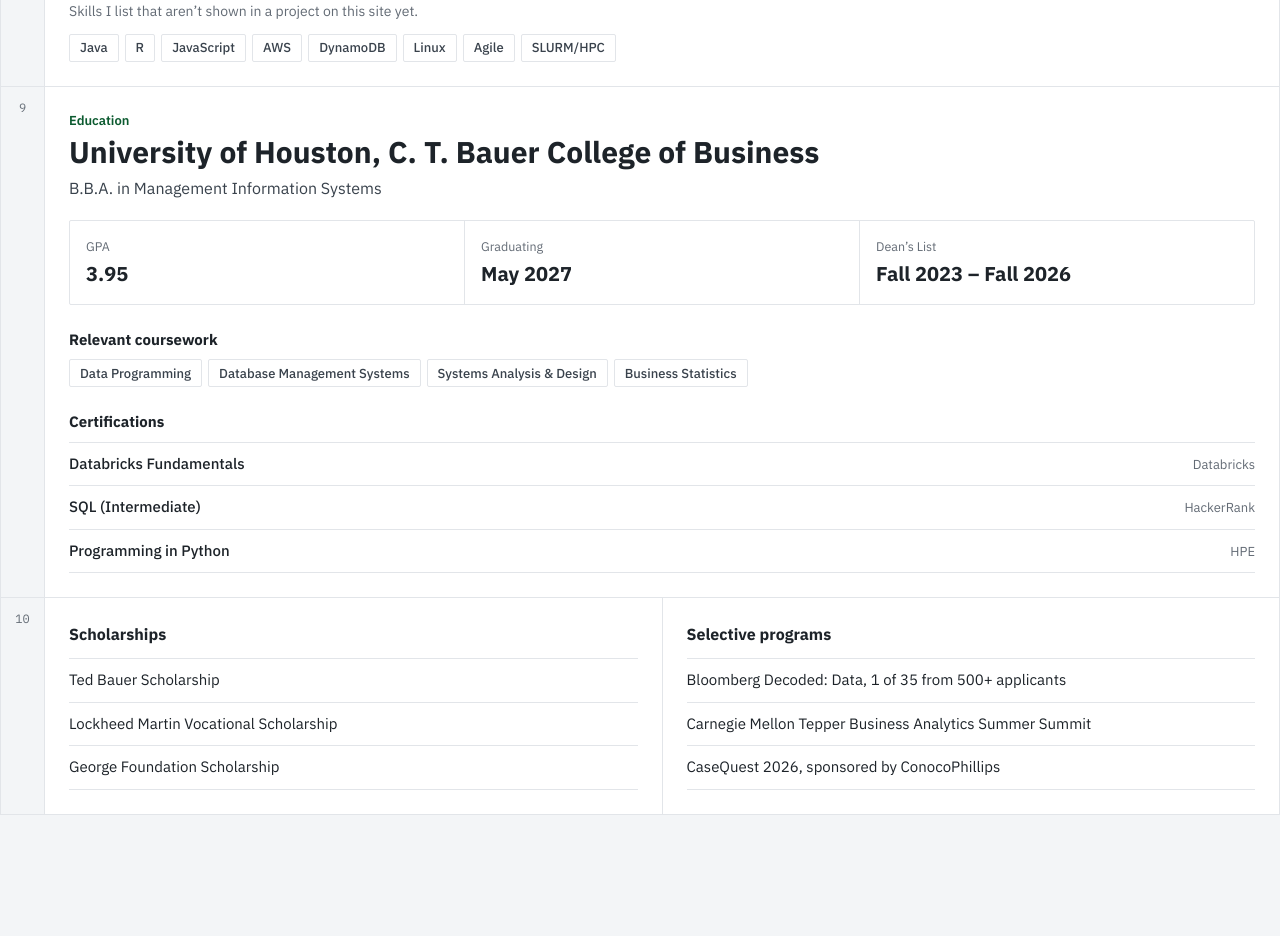
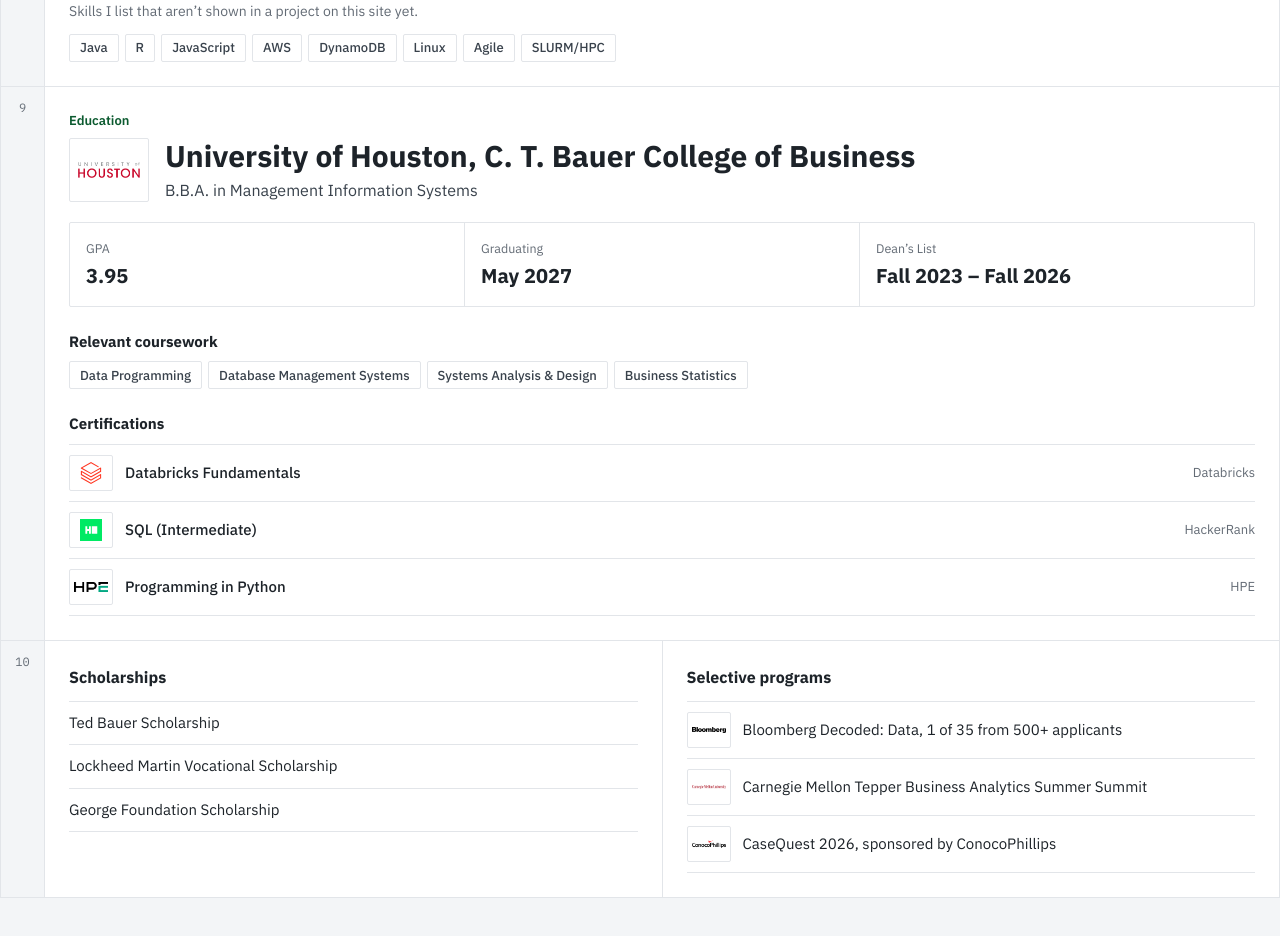
Before and after one commit to Ausnguy/austin-portfolio, a React (Vite) app: page /austin-portfolio/skills in a window 1280 px wide. Shown: the part 2300-3236 px from the top of the page. Before the commit the page ends 3191 px from the top, so only its background shows below. Built offline with nearby package versions, Linux system fonts and the light colour scheme.

Commit message:
Logos for the university, certifications and selective programs

```diff
--- a/src/data/toolIcons.js
+++ b/src/data/toolIcons.js
@@ -33,6 +33,8 @@ export const toolMeta = {
   'Git & GitHub': { slug: 'github', label: 'Git & GitHub' },
   pytest: { slug: 'pytest', label: 'pytest' },
   Vitest: { slug: 'vitest', label: 'Vitest' },
+  Databricks: { slug: 'databricks', label: 'Databricks' },
+  HackerRank: { slug: 'hackerrank', label: 'HackerRank' },
 };
 
 export const iconSlugs = [...new Set(Object.values(toolMeta).map((m) => m.slug).filter(Boolean))];
--- a/src/pages/Skills.jsx
+++ b/src/pages/Skills.jsx
@@ -1,7 +1,7 @@
 import { useState } from 'react';
 import { Link } from 'react-router-dom';
 import ToolIcon from '../components/ToolIcon';
-import { metaFor } from '../data/toolIcons';
+import { metaFor, toolMeta } from '../data/toolIcons';
 import { Sheet, Row, Cell, useSheet } from '../components/workbook';
 import { stack, resumeOnly, resolveWhere } from '../data/stack';
 import { profile } from '../data/profile';
@@ -55,6 +55,24 @@ const ToolGrid = ({ tools }) => {
   );
 };
 
+const BASE = import.meta.env.BASE_URL;
+
+// Logo files kept in public/logos, for organizations that aren't in the icon set.
+const ORG_LOGOS = { HPE: 'hpe.png', 'University of Houston': 'uh.png', 'Bloomberg Decoded': 'bloomberg.png', 'Carnegie Mellon': 'cmu.png', ConocoPhillips: 'conocophillips.png' };
+
+const OrgLogo = ({ name }) => {
+  const file = Object.entries(ORG_LOGOS).find(([key]) => name.includes(key))?.[1];
+  return (
+    <span className="grid h-9 w-11 shrink-0 place-items-center rounded-sm border border-grid bg-white px-1">
+      {toolMeta[name] ? (
+        <ToolIcon name={name} size={22} />
+      ) : file ? (
+        <img src={`${BASE}logos/${file}`} alt="" className="max-h-6 max-w-full object-contain" />
+      ) : null}
+    </span>
+  );
+};
+
 const Skills = () => {
   useSheet('A1', '=STACK()', 'Skills & Education');
 
@@ -95,8 +113,15 @@ const Skills = () => {
       <Row>
         <Cell id="A9" formula='=SCHOOL("University of Houston")'>
           <div className="text-[13px] font-semibold text-accent-ink">Education</div>
-          <h2 className="mt-1 font-sans text-2xl sm:text-3xl font-bold leading-tight text-ink">{profile.school}</h2>
-          <p className="mt-1.5 text-[16px] text-ink-soft">{profile.degree}</p>
+          <div className="mt-2 flex items-center gap-4">
+            <span className="grid h-16 w-20 shrink-0 place-items-center rounded-sm border border-grid bg-white px-2">
+              <img src={`${BASE}logos/uh.png`} alt="University of Houston" className="max-h-12 max-w-full object-contain" />
+            </span>
+            <div>
+              <h2 className="font-sans text-2xl sm:text-3xl font-bold leading-tight text-ink">{profile.school}</h2>
+              <p className="mt-1 text-[16px] text-ink-soft">{profile.degree}</p>
+            </div>
+          </div>
 
           <dl className="mt-5 grid grid-cols-3 gap-px bg-grid border border-grid rounded-sm overflow-hidden">
             {[
@@ -119,8 +144,9 @@ const Skills = () => {
           <h3 className="mt-6 font-sans text-[15px] font-bold text-ink">Certifications</h3>
           <ul className="mt-2 divide-y divide-grid border-y border-grid">
             {profile.certifications.map((c) => (
-              <li key={c.name} className="flex items-baseline justify-between gap-3 py-2.5 text-[15px]">
-                <span className="font-medium text-ink">{c.name}</span>
+              <li key={c.name} className="flex items-center gap-3 py-2.5 text-[15px]">
+                <OrgLogo name={c.issuer} />
+                <span className="flex-1 font-medium text-ink">{c.name}</span>
                 <span className="text-[13px] text-muted">{c.issuer}</span>
               </li>
             ))}
@@ -142,7 +168,12 @@ const Skills = () => {
               'Bloomberg Decoded: Data, 1 of 35 from 500+ applicants',
               'Carnegie Mellon Tepper Business Analytics Summer Summit',
               'CaseQuest 2026, sponsored by ConocoPhillips',
-            ].map((s) => <li key={s} className="py-2.5 text-[15px] text-ink">{s}</li>)}
+            ].map((s) => (
+              <li key={s} className="flex items-center gap-3 py-2.5 text-[15px] text-ink">
+                <OrgLogo name={s} />
+                {s}
+              </li>
+            ))}
           </ul>
         </Cell>
       </Row>
```
Also changed, not shown: src/data/iconPaths.js.
